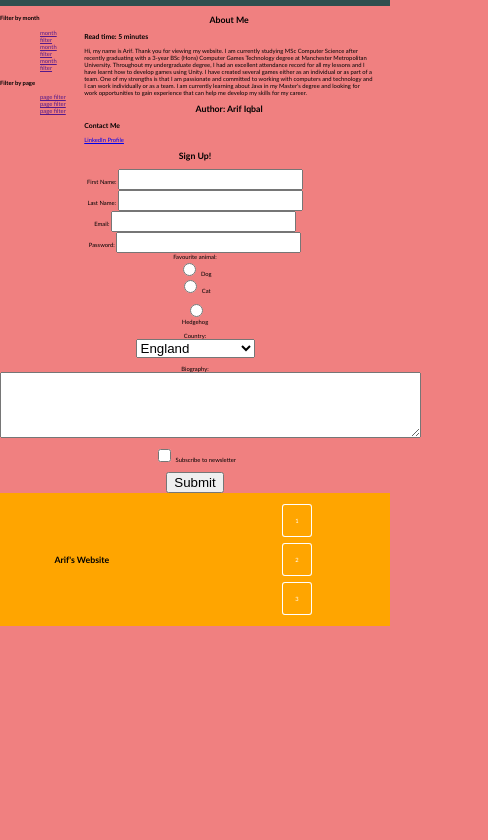
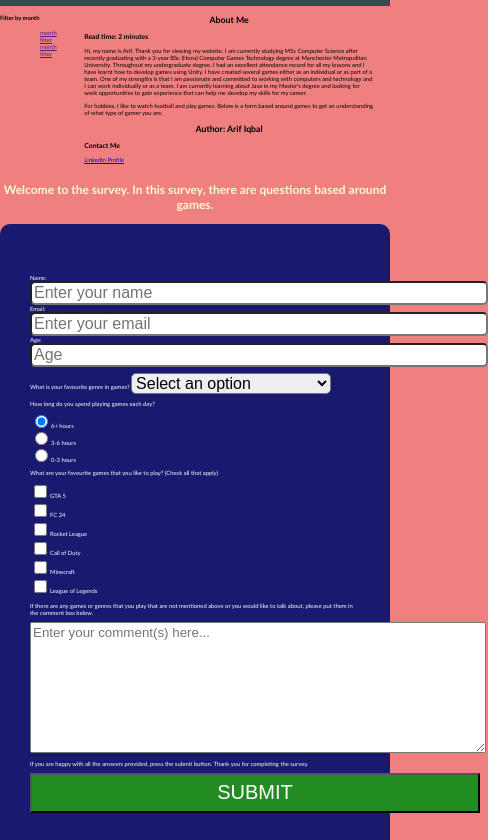
Before and after one commit to ArifI21/ArifI21.github.io, a plain HTML site: page index.html in a window 390 px wide. Shown: the part 95-935 px from the top of the page, 488 px wide, since content can reach past the window. Before the commit the page ends 844 px from the top, so only its background shows below. Drawn offline with Linux system fonts and the light colour scheme.

Commit message:
some changes to the pages

```diff
--- a/index.html
+++ b/index.html
@@ -15,13 +15,10 @@
         <nav>
             <ul id="nav-ul">
                 <li>
-                    <a href="/home" class="topnav">Home</a>
+                    <a href="#about" class="topnav">About</a>
                 </li>
                 <li>
-                    <a href="/about" class="topnav">About</a>
-                </li>
-                <li>
-                    <a href="/contact" class="topnav">Contact</a>
+                    <a href="#description" class="topnav">Form</a>
                 </li>
             </ul>
         </nav>
@@ -37,82 +34,108 @@
                         <ul>
                             <li><a href="">month filter</a></li>
                             <li><a href="">month filter</a></li>
-                            <li><a href="">month filter</a></li>
-                        </ul>
-                    </nav>
-                </section>
-                <section>
-                    <h4>Filter by page</h4>
-                    <nav>
-                        <ul>
-                            <li><a href="">page filter</a></li>
-                            <li><a href="">page filter</a></li>
-                            <li><a href="">page filter</a></li>
                         </ul>
                     </nav>
                 </section>
             </aside>
             <div>
-                <article>
+                <article id="about">
                     <header>
                         <h2>About Me</h2>
-                        <h3>Read time: 5 minutes</h3>
+                        <h3>Read time: 2 minutes</h3>
                     </header>
                     <main>
                         <p>Hi, my name is Arif. Thank you for viewing my website. I am currently studying MSc Computer Science after recently graduating with a 3-year BSc (Hons) Computer Games Technology degree at Manchester Metropolitan University. Throughout my undergraduate degree, I had an excellent attendance record for all my lessons and I have learnt how to develop games using Unity. I have created several games either as an individual or as part of a team. One of my strengths is that I am passionate and committed to working with computers and technology and I can work individually or as a team. I am currently learning about Java in my Master's degree and looking for work opportunities to gain experience that can help me develop my skills for my career.</p>
+                        <p>For hobbies, I like to watch football and play games. Below is a form based around games to get an understanding of what type of gamer you are.</p>
                         <h2>Author: Arif Iqbal</h2>
                         <h3>Contact Me</h3>
                         <a href="https://www.linkedin.com/in/arifiqbal1a/" target="_blank">LinkedIn Profile</a>
                     </main>
                 </article>
             </div>
+        </div>
+        <br>
+        <div class="central">
+            <p id="description"><b>Welcome to the survey. In this survey, there are questions based around games.</b></p>
 
+            <form id="survey-form">
+                <label id="name-label">
+                    Name:
+                    <input id="name" type="text" placeholder="Enter your name" required>
+                </label>
+                <label id="email-label">
+                    Email:
+                    <input id="email" type="email" placeholder="Enter your email" required>
+                </label>
+                <label id="number-label">
+                    Age:
+                    <input id="number" type="number" min="1" max="99" placeholder="Age" required>
+                </label>
 
-        </div>
+                <p>
+                    What is your favourite genre in games? <select id="dropdown">
+                        <option value="Select an option" selected disabled>Select an option</option>
+                        <option value="Sports">Sports</option>
+                        <option value="Combat">Combat</option>
+                        <option value="Competitive">Competitive</option>
+                        <option value="Puzzle">Puzzle</option>
+                        <option value="Racing">Racing</option>
+                    </select>
+                </p>
 
-        <h2>Sign Up!</h2>
-        <form action="">
-            <label for="first_name">First Name:</label>
-            <input type="text" id="first_name" name="first_name" required>
+                <p id="radio_buttons">How long do you spend playing games each day?</p>
+                <label for="radio_buttons">
+                    <input id="radio_buttons" value="6+" type="radio" name="radio_buttons" checked>6+ hours
+                </label>
                 <br>
-            <label for="last_name">Last Name:</label>
-            <input type="text" id="last_name" name="last_name" required>
+                <label for="radio_buttons">
+                    <input id="radio_buttons" value="3-6" type="radio" name="radio_buttons">3-6 hours
+                </label>
                 <br>
-            <label for="email">Email:</label>
-            <input type="email" id="email" name="email" required>
-            <br>
-            <label for="password">Password:</label>
-            <input type="password" id="password" name="password" required>
+                <label for="radio_buttons">
+                    <input id="radio_buttons" value="0-3" type="radio" name="radio_buttons">0-3 hours
+                </label>
                 <br>
 
-            <label for="favourite_animal">Favourite animal:</label><br>
-            <input type="radio" id="dog" name="favourite_animal" value="dog">
-            <label for="dog">Dog</label><br>
-            <input type="radio" id="cat" name="favourite_animal" value="cat">
-            <label for="cat">Cat</label><br><br>
-            <input type="radio" id="hedgehog" name="favourite_animal" value="hedgehog">
+                <p id="checkboxes">What are your favourite games that you like to play? (Check all that apply)</p>
+                <label for="checkboxes">
+                    <input id="checkboxes" value="gta" type="checkbox">GTA 5
+                </label>
+                <br>
+                <label for="checkboxes">
+                    <input id="checkboxes" value="fifa" type="checkbox">FC 24
+                </label>
+                <br>
+                <label for="checkboxes">
+                    <input id="checkboxes" value="rl" type="checkbox">Rocket League
+                </label>
+                <br>
+                <label for="checkboxes">
+                    <input id="checkboxes" value="cod" type="checkbox">Call of Duty
+                </label>
+                <br>
+                <label for="checkboxes">
+                    <input id="checkboxes" value="mc" type="checkbox">Minecraft
+                </label>
+                <br>
+                <label for="checkboxes">
+                    <input id="checkboxes" value="lol" type="checkbox">League of Legends
+                </label>
                 <br>
 
-            <label for="hedgehog"> Hedgehog </label><br><br>
-            <label for="country">Country:</label><br>
-            <select id="country" name="country">
-            <option value="england">England</option>
-            <option value="scotland">Scotland</option>
-            <option value="Wales">Wales</option>
-            <option value="northern_ireland">Northern Ireland</option>
-            </select><br><br>
+                <p>If there are any games or genres that you play that are not mentioned above or you would like to talk about, please put them in the comment box below.<p>
+                <textarea placeholder="Enter your comment(s) here..."></textarea>
+                <br>
 
-            <label for="bio">Biography:</label><br>
-            <textarea id="bio" name="bio" rows="4" cols="50"></textarea><br><br>
-            <input type="checkbox" id="subscribe" name="subscribe">
-            <label for="subscribe">Subscribe to newsletter</label><br><br>
-            <input type="submit" value="Submit">
+                <p>If you are happy with all the answers provided, press the submit button. Thank you for completing the survey.</p>
+                <button id="submit" type="submit">SUBMIT</button>
             </form>
+        </div>
     </main>
 
     <footer>
         <!-- footer -->
-        <h2>Arif's Website</h2>
+        <h2>&copy; Arif's Website, 2024</h2>
         <section>
             <nav>
                 <ul id="footer-ul">
--- a/style.css
+++ b/style.css
@@ -89,3 +89,71 @@ body > footer {
     border: 1px solid white;
     border-radius: 10%;
 }
+
+#description {
+    font-size: 20px;
+    color: lemonchiffon;
+    text-align: center;
+    width: auto;
+}
+
+#survey-form {
+    background-color: midnightblue;
+    border-radius: 10px;
+    text-align: left;
+    width: 450px;
+    padding: 50px;
+    align-self: center;
+    color: white;
+    margin: auto;
+}
+
+#name, #email, #number {
+    font-size: 16px;
+    width: 450px;
+}
+
+input {
+    border-radius: 5px;
+    text-align: left;
+    width: auto;
+}
+
+textarea {
+    max-width: 450px;
+    max-height: 250px;
+    min-width: 450px;
+    min-height: 125px;
+    font-family: 'Andika New Basic', sans-serif;
+}
+
+button {
+    background-color: forestgreen;
+    color: white;
+    width: 450px;
+    height: 40px;
+    font-size: 20px;
+}
+
+#dropdown {
+    font-size: 16px;
+    width: 200px;
+    border-radius: 5px;
+}
+
+.central {
+    max-width: 600px;
+    margin: auto;
+}
+
+@media (max-width: 575px) {
+    #survey-form {
+        padding-left: 30px;
+        padding-right: 30px;
+        width: auto;
+    }
+    #description {
+        width: auto;
+        font-size: 12px;
+    }
+}
```
Lines whose indentation alone changed are shown as unchanged.
